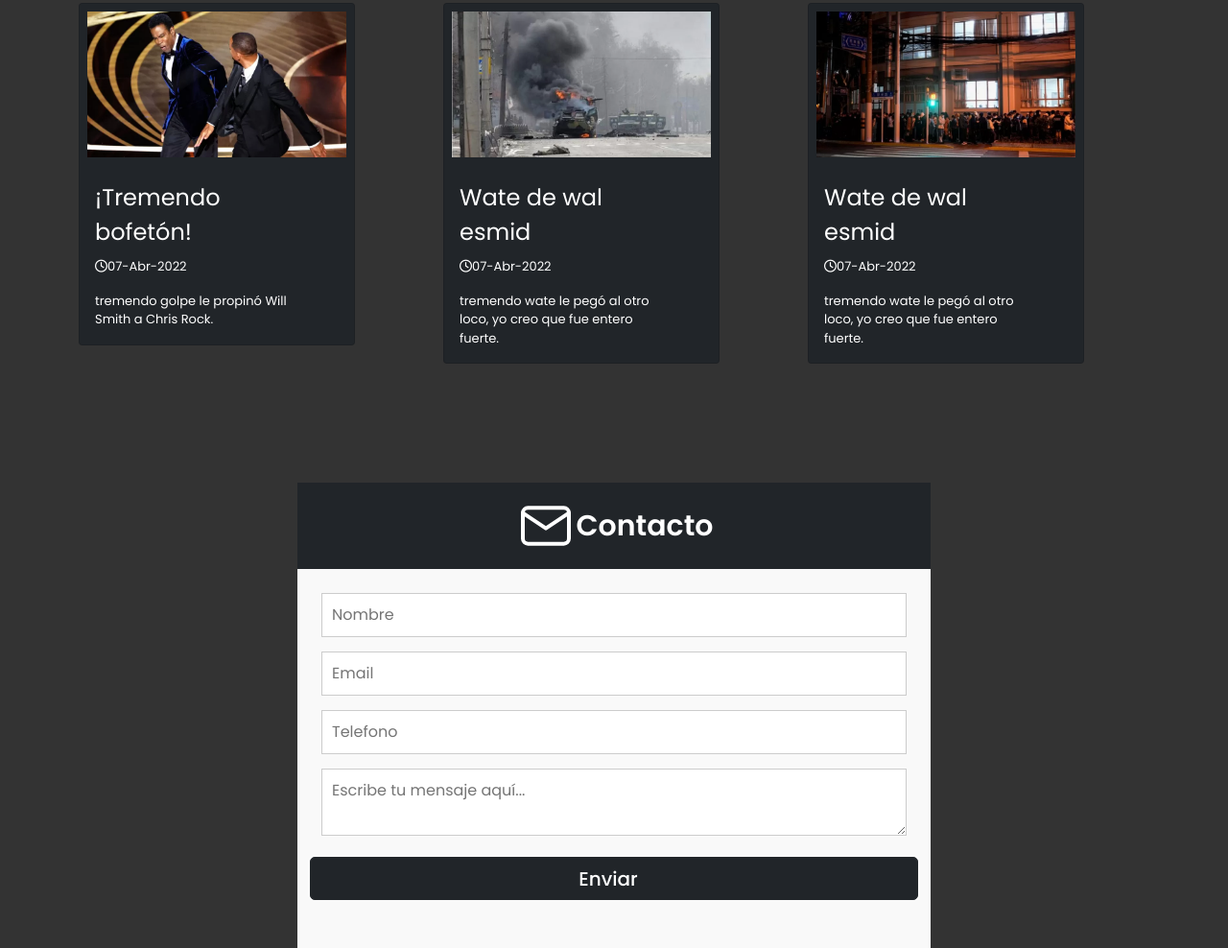
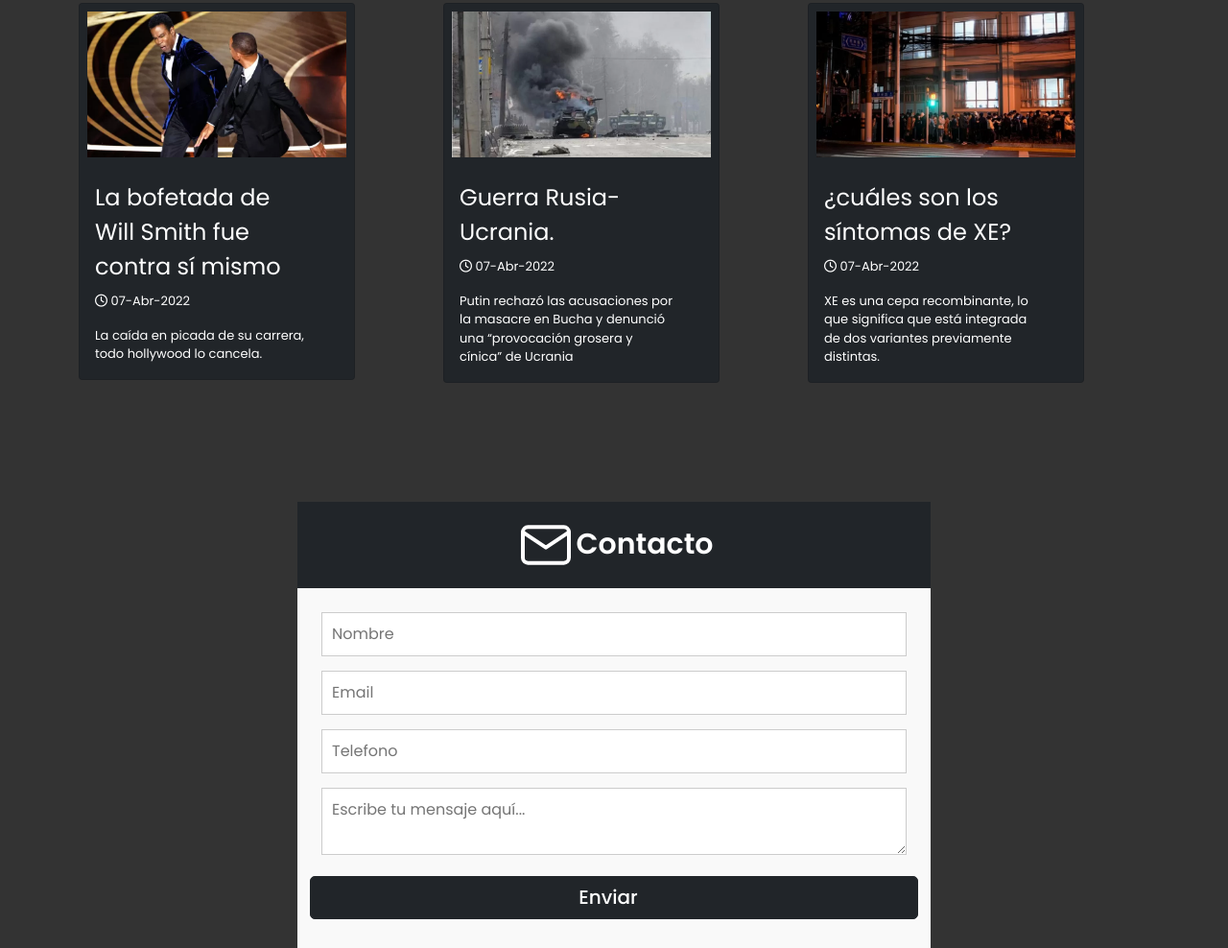
Before and after one commit to elnames/Caos_News, a plain HTML site: page index.html in a window 1280 px wide. Shown: the part 1099-2087 px from the top of the page at 96% size. Drawn offline with nearby package versions, Linux system fonts and the light colour scheme; a script that the page names is missing.

Commit message:
Add files via upload

```diff
--- a/index.html
+++ b/index.html
@@ -234,9 +234,9 @@
                     <a href="/html/noticias.html">
                         <img src="/media/noticia5.jpg" class="card-img-top p-2" alt="...">
                         <div class="card-body">
-                            <p class="card-title fs-4 titulo-news">¡Tremendo bofetón!</p>
-                            <p class="fs-p"><i class="far fa-clock"></i>07-Abr-2022</p>
-                            <p class="card-text fs-p">tremendo golpe le propinó Will Smith a Chris Rock.</p>
+                            <p class="card-title fs-4 titulo-news">La bofetada de Will Smith fue contra sí mismo</p>
+                            <p class="fs-p"><i class="far fa-clock"></i> 07-Abr-2022</p>
+                            <p class="card-text fs-p">La caída en picada de su carrera, todo hollywood lo cancela.</p>
                         </div>
                     </a>
                 </div>
@@ -247,9 +247,9 @@
                     <a href="">
                         <img src="/media/noticia1.jpg" class="card-img-top p-2" alt="...">
                         <div class="card-body">
-                            <p class="card-title fs-4 titulo-news">Wate de wal esmid</p>
-                            <p class="fs-p"><i class="far fa-clock"></i>07-Abr-2022</p>
-                            <p class="card-text fs-p">tremendo wate le pegó al otro loco, yo creo que fue entero fuerte.</p>
+                            <p class="card-title fs-4 titulo-news">Guerra Rusia-Ucrania.</p>
+                            <p class="fs-p"><i class="far fa-clock"></i> 07-Abr-2022</p>
+                            <p class="card-text fs-p">Putin rechazó las acusaciones por la masacre en Bucha y denunció una “provocación grosera y cínica” de Ucrania</p>
                         </div>
                     </a>
                 </div>
@@ -260,9 +260,9 @@
                     <a href="">
                         <img src="/media/noticia2.jpg" class="card-img-top p-2" alt="...">
                         <div class="card-body">
-                            <p class="card-title fs-4 titulo-news">Wate de wal esmid</p>
-                            <p class="fs-p"><i class="far fa-clock"></i>07-Abr-2022</p>
-                            <p class="card-text fs-p">tremendo wate le pegó al otro loco, yo creo que fue entero fuerte.</p>
+                            <p class="card-title fs-4 titulo-news">¿cuáles son los síntomas de XE?</p>
+                            <p class="fs-p"><i class="far fa-clock"></i> 07-Abr-2022</p>
+                            <p class="card-text fs-p">XE es una cepa recombinante, lo que significa que está integrada de dos variantes previamente distintas.</p>
                         </div>
                     </a>
                 </div>
```
